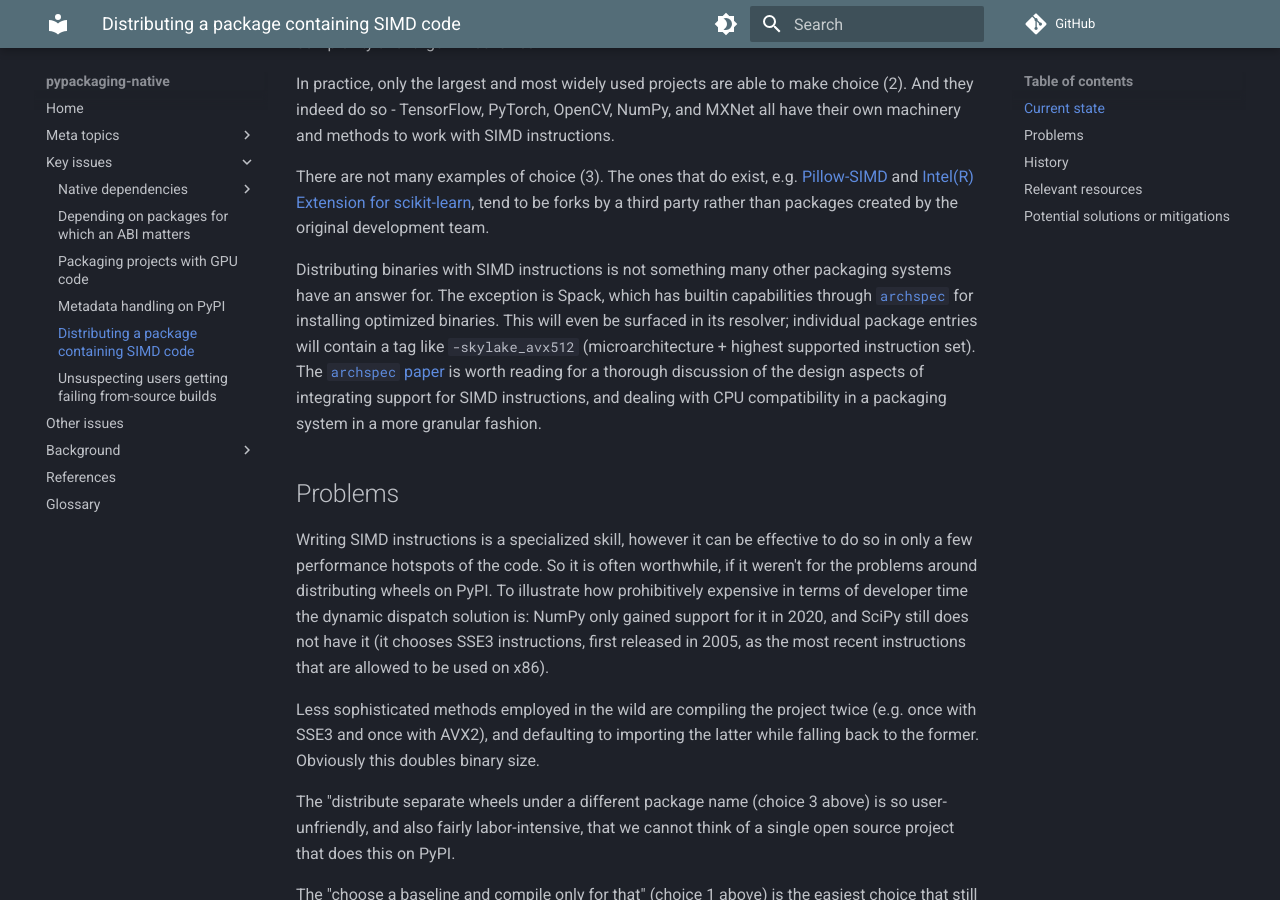
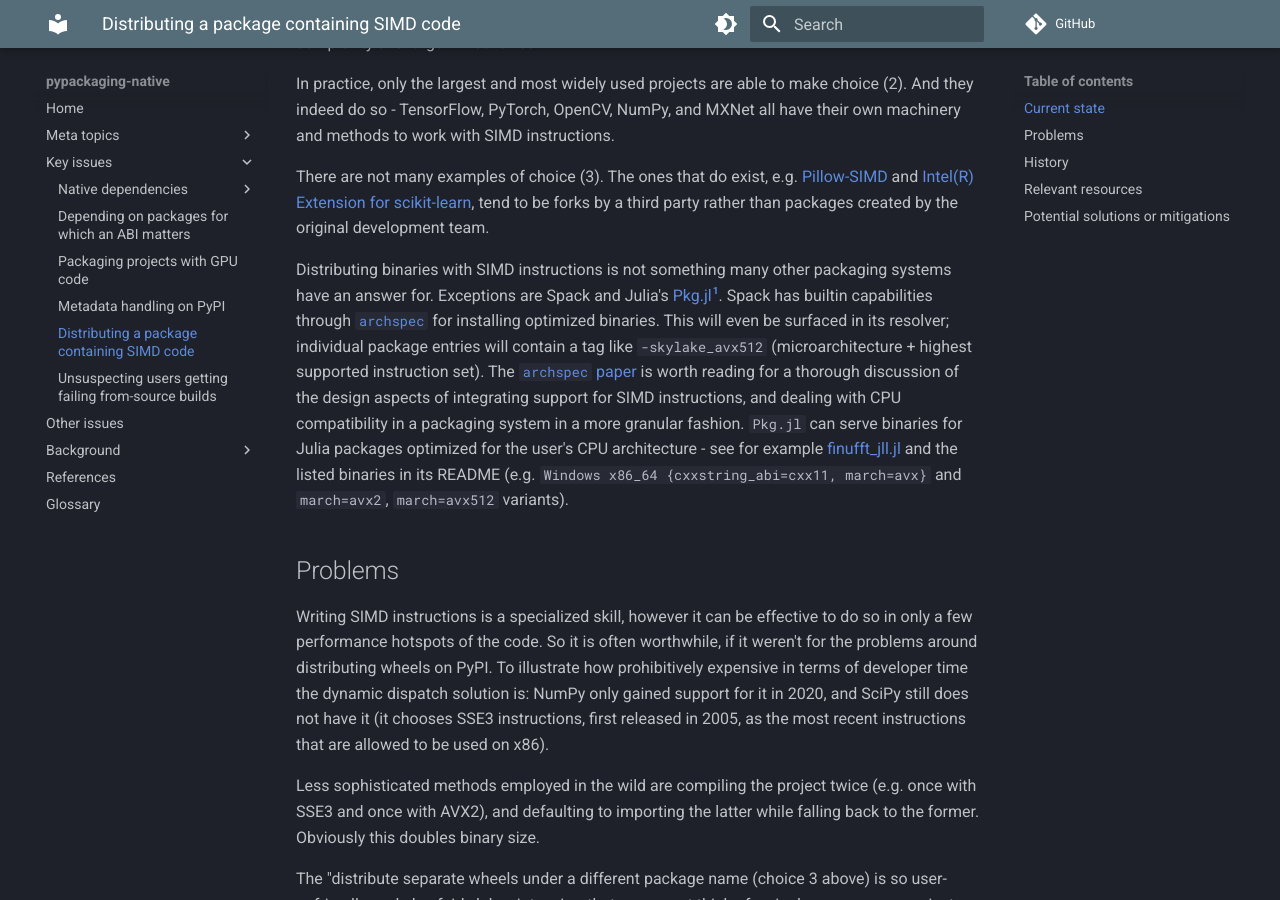
Before and after one commit to pypackaging-native/pypackaging-native, an MkDocs documentation site: the page built from docs/key-issues/simd_support.md, in a window 1280 px wide and 900 px high, scrolled down 1052 px. Built offline with MkDocs 1.6.1 and Material for MkDocs 9.7.7, drawn with Linux system fonts in a browser that asks for light colours; comment, search, counter and statistics services are not loaded; some of the changed text lies outside the part shown.

Commit message:
Add Pkg.jl as a package manager that is SIMD-aware
Closes gh-19

```diff
--- a/docs/key-issues/simd_support.md
+++ b/docs/key-issues/simd_support.md
@@ -112,15 +112,25 @@ tend to be forks by a third party rather than packages created by the original
 development team.
 
 Distributing binaries with SIMD instructions is not something many other packaging
-systems have an answer for. The exception is Spack, which has builtin capabilities
-through [`archspec`](https://github.com/archspec/archspec) for installing
-optimized binaries. This will even be surfaced in its resolver; individual
-package entries will contain a tag like `-skylake_avx512` (microarchitecture +
-highest supported instruction set). The
+systems have an answer for. Exceptions are Spack and Julia's
+[Pkg.jl](https://github.com/JuliaLang/Pkg.jl/)[^1]. Spack has builtin
+capabilities through [`archspec`](https://github.com/archspec/archspec) for
+installing optimized binaries. This will even be surfaced in its resolver;
+individual package entries will contain a tag like `-skylake_avx512`
+(microarchitecture + highest supported instruction set). The
 [`archspec` paper](https://tgamblin.github.io/pubs/archspec-canopie-hpc-2020.pdf)
 is worth reading for a thorough discussion of the design aspects of integrating
 support for SIMD instructions, and dealing with CPU compatibility in a
-packaging system in a more granular fashion.
+packaging system in a more granular fashion. `Pkg.jl` can serve binaries for
+Julia packages optimized for the user's CPU architecture - see for example
+[finufft_jll.jl](https://github.com/JuliaBinaryWrappers/finufft_jll.jl) and
+the listed binaries in its README (e.g. `Windows x86_64 {cxxstring_abi=cxx11, march=avx}`
+and `march=avx2`, `march=avx512` variants).
+
+[^1]:
+    The capabilities of Julia's package manager aren't directly relevant to
+    Python users, however it's still instructive to see a language-specific
+    package manager that is SIMD-aware.
 
 
 ## Problems
```
